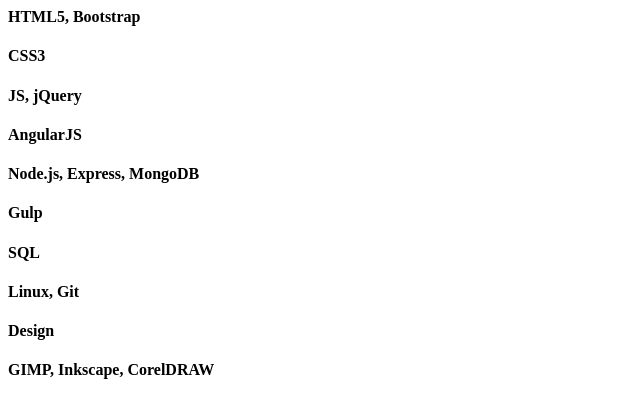
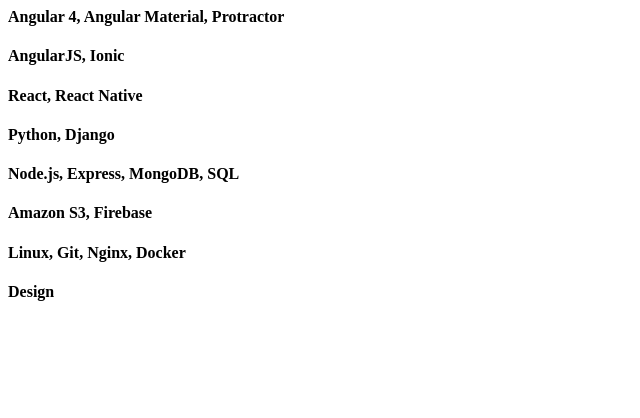
Before and after one commit to smolinska/smolinska, a Django app: template apps/main/templates/tabs/my-skills.html in a window 1280 px wide. Shown: the top 418 px of the page, without its empty margins (0-640 px from the left). Run offline with Django 3.2, Linux system fonts and the light colour scheme; the template is opened without the code that fills it, so the values that code supplies are empty; parts of the project's set-up code (start-up, migrations or seed data) failed here and were passed over.

Commit message:
update skills and requirements

```diff
--- a/apps/main/static/css/sections.scss
+++ b/apps/main/static/css/sections.scss
@@ -52,10 +52,6 @@
   align-items: center;
   margin-bottom: 40px;
   text-align: left;
-  outline: solid;
-  outline-width: 1px;
-  outline-color: $textColor;
-  outline-offset: 15px;
   h3 {
     font-weight: bold;
   }
--- a/apps/main/templates/tabs/my-skills.html
+++ b/apps/main/templates/tabs/my-skills.html
@@ -1,40 +1,35 @@
 <h2>{{ tab.title }}</h2>
-<h4>HTML5, Bootstrap</h4>
-<div class="myProgress">
-  <div id="bootstrap" class="myBar"></div>
-</div>
-
-<h4>CSS3</h4>
-<div class="myProgress">
-  <div id="css" class="myBar"></div>
-</div>
-
-<h4>JS, jQuery</h4>
-<div class="myProgress">
-  <div id="js" class="myBar"></div>
-</div>
-
-<h4>AngularJS</h4>
+<h4>Angular 4, Angular Material, Protractor</h4>
 <div class="myProgress">
   <div id="angular" class="myBar"></div>
 </div>
 
-<h4>Node.js, Express, MongoDB</h4>
+<h4>AngularJS, Ionic</h4>
+<div class="myProgress">
+  <div id="angularjs" class="myBar"></div>
+</div>
+
+<h4>React, React Native</h4>
+<div class="myProgress">
+  <div id="react" class="myBar"></div>
+</div>
+
+<h4>Python, Django</h4>
+<div class="myProgress">
+  <div id="python" class="myBar"></div>
+</div>
+
+<h4>Node.js, Express, MongoDB, SQL</h4>
 <div class="myProgress">
   <div id="node" class="myBar"></div>
 </div>
 
-<h4>Gulp</h4>
+<h4>Amazon S3, Firebase</h4>
 <div class="myProgress">
-  <div id="gulp" class="myBar"></div>
+  <div id="amazon" class="myBar"></div>
 </div>
 
-<h4>SQL</h4>
-<div class="myProgress">
-  <div id="sql" class="myBar"></div>
-</div>
-
-<h4>Linux, Git</h4>
+<h4>Linux, Git, Nginx, Docker</h4>
 <div class="myProgress">
   <div id="linux" class="myBar"></div>
 </div>
@@ -43,8 +38,3 @@
 <div class="myProgress">
   <div id="design" class="myBar"></div>
 </div>
-
-<h4>GIMP, Inkscape, CorelDRAW</h4>
-<div class="myProgress">
-  <div id="gimp" class="myBar"></div>
-</div>
--- a/gulpfile.js
+++ b/gulpfile.js
@@ -12,7 +12,7 @@
 gulp.task('default', ['sass'], function () {
   browserSync.init({
     notify: false,
-    proxy: "localhost:9000"
+    proxy: "localhost:8000"
   });
   gulp.watch("apps/main/static/css/*.scss", ['sass'])
 });
```
Also changed, not shown: apps/main/static/css/skill-bars.scss (+11 -19 lines), requirements.txt (+11 -9 lines), README.md.
